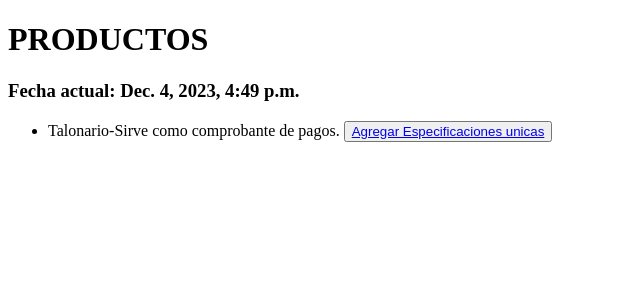
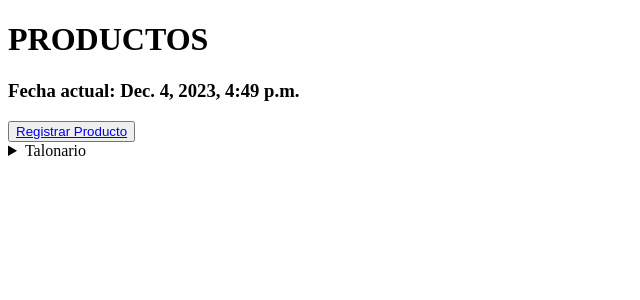
Before and after one commit to MirkoRZ/ProyectoGitDjango, a Django app: page /productos/ in a window 1280 px wide. Shown: the part 70-370 px from the top of the page, without its empty margins (0-640 px from the left). Run offline with Django 4.2, Linux system fonts and the light colour scheme; data comes from the database, SQL or seed files in the repository; both versions use the stored data as it was after the commit.

Commit message:
bptón de regresar y cancelar implementados, listado de productos con sus detalles

```diff
--- a/printstore/productos/templates/create_especificacion.html
+++ b/printstore/productos/templates/create_especificacion.html
@@ -20,5 +20,6 @@
 
         {% endfor %}
     </ul>
+    <button><a href="/productos">Cancelar</a></button>
 </form>
 {% endblock %}
--- a/printstore/productos/templates/create_producto.html
+++ b/printstore/productos/templates/create_producto.html
@@ -6,6 +6,6 @@
     {% csrf_token %}
     {{formCreateProducto.as_p}}
     <br>
-    <button>Registrar Producto</button>
+    <button>Registrar Producto</button>&emsp;<button><a href="/productos">Cancelar</a></button>
 </form>
 {% endblock %}
--- a/printstore/productos/templates/productos.html
+++ b/printstore/productos/templates/productos.html
@@ -2,9 +2,24 @@
 {% block content %}
 <h1>PRODUCTOS</h1>
 <h3>Fecha actual: {{fecha}}</h3>
-<ul>
+<button><a href="/productos/create">Registrar Producto</a></button>
     {% for p in productos %}
-    <li>{{p.nombre}}-{{p.descripcion}} <button><a href="create/{{p.id}}">Agregar Especificaciones unicas</a></button></li>
+    <details>
+        <summary>{{p.nombre}}</summary>
+        <p>{{p.descripcion}}</p>
+        <ul>
+            {% for pe in productoEspecificaciones %}
+                {% if pe and pe.fk_id_producto.id == p.id %}
+                    {% for e in especificaciones %}
+                        {% if e.id == pe.fk_id_especificacion.id %}
+                            <li>{{e.nombre}}</li>
+                        {% endif %}
+                    {% endfor %}
+                {% endif %}
+            {% endfor %}
+        </ul>
+        <br>
+        <button><a href="create/{{p.id}}">Agregar Especificaciones unicas</a></button>
+    </details>
     {% endfor %}
-</ul>
 {% endblock %}
--- a/printstore/productos/views.py
+++ b/printstore/productos/views.py
@@ -16,7 +16,9 @@ def Home(request):
 def Productos(request):
     fecha_actual = datetime.datetime.now()
     productosLST = Producto.objects.all()
-    return render(request,'productos.html',{'fecha':fecha_actual,'productos':productosLST})
+    productoEspecificacionLST = ProductoEspecificacion.objects.all()
+    especificacionesLST = Especificacion.objects.all()
+    return render(request,'productos.html',{'fecha':fecha_actual,'productos':productosLST,'productoEspecificaciones':productoEspecificacionLST,'especificaciones':especificacionesLST})
 
 def create_producto(request):
     if request.method =='GET':
@@ -33,7 +35,7 @@ def create_producto(request):
                 print(Producto.objects.all())
                 print(Especificacion.objects.all())
 
-                return redirect(f'/productos/create/{producto_id}')
+                return redirect(f'/productos/create/{producto_id}') #Aniadir Especificacion
         except Exception as ex:
             return render(request,'create_producto.html',{
                 'formCreateProducto':ProductoForm,
```
Also changed, not shown: printstore/db.sqlite3.
